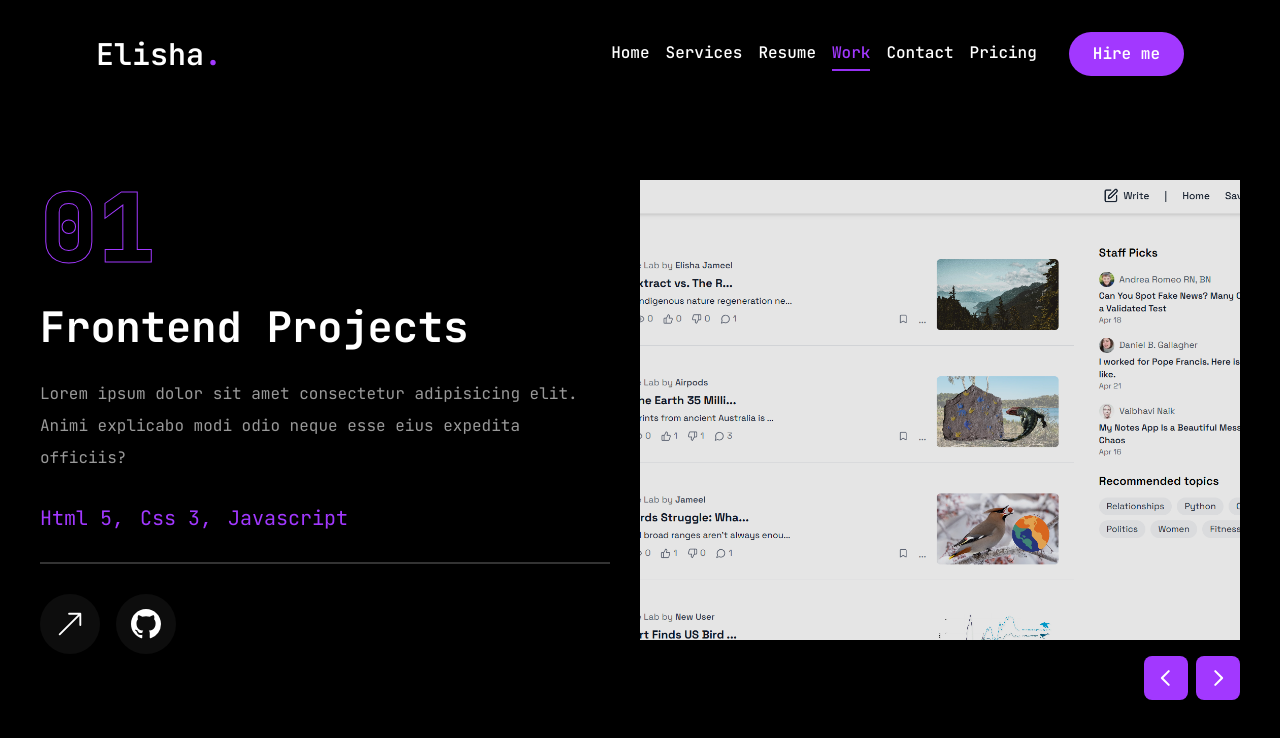
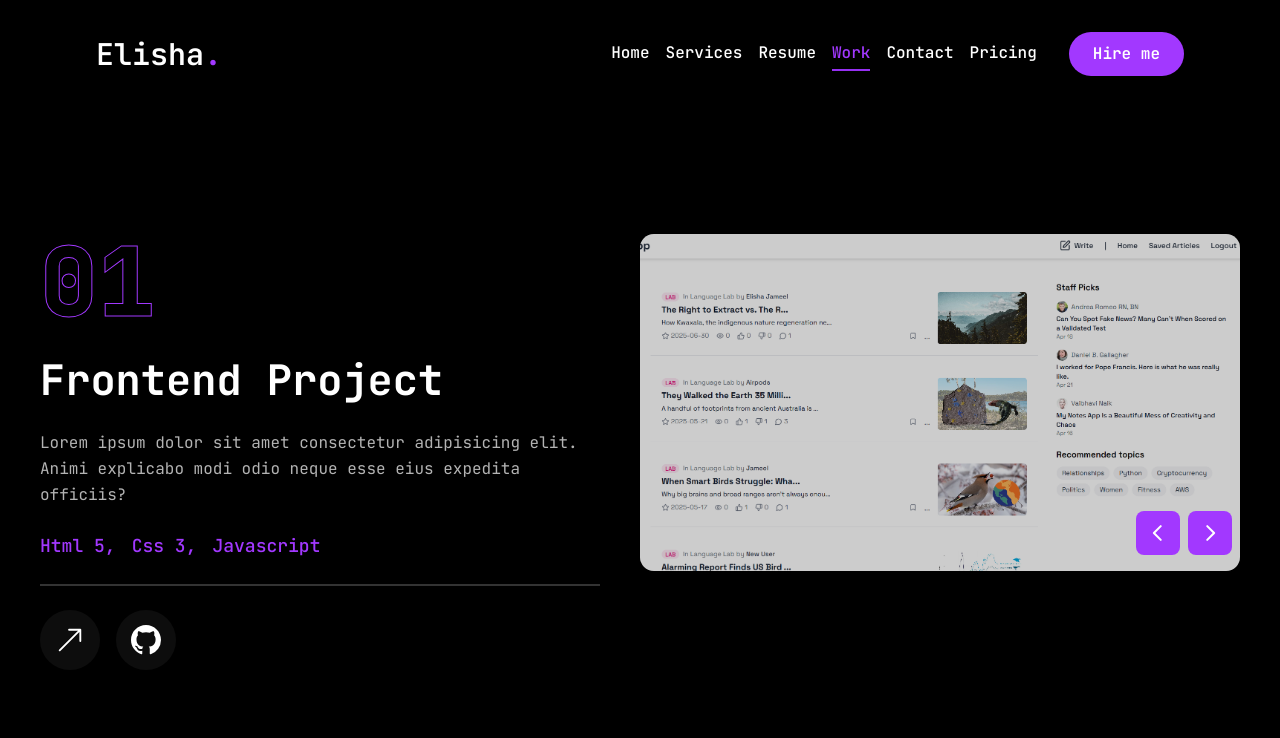
Before and after one commit to elishabhatti/elisha-portfolio, a Next.js app: page /work in a window 1280 px wide. Shown: the top 738 px of the page. Built offline with nearby package versions, Linux system fonts and the light colour scheme.

Commit message:
changed the style of the images

```diff
--- a/app/work/page.jsx
+++ b/app/work/page.jsx
@@ -52,7 +52,7 @@ const projects = [
   {
     num: "04",
     category: "frontend",
-    title: "project 3",
+    title: "project 4",
     description:
       "Lorem ipsum dolor sit amet consectetur adipisicing elit. Animi explicabo modi odio neque esse eius expedita officiis?",
     stack: [{ name: "Next.js" }, { name: "Tailwind.css" }],
@@ -61,13 +61,12 @@ const projects = [
     github: "",
   },
 ];
+
 const Work = () => {
   const [project, setProject] = useState(projects[0]);
 
   const handleSlideChange = (swiper) => {
-    // get current slide index
-    const currentIndex = swiper.activeIndex;
-    setProject(projects[currentIndex]);
+    setProject(projects[swiper.activeIndex]);
   };
 
   return (
@@ -75,49 +74,53 @@ const Work = () => {
       initial={{ opacity: 0 }}
       animate={{
         opacity: 1,
-        transition: { delay: 1.4, duration: 0.4, ease: "easeIn" },
+        transition: { delay: 0.6, duration: 0.6, ease: "easeInOut" },
       }}
-      className="min-h-[80vh] flex flex-col mt-6 justify-center px-6 py-12 xl:px-10"
+      className="min-h-[80vh] flex flex-col mt-6 justify-center px-4 sm:px-6 lg:px-10 py-10"
     >
       <div className="container mx-auto">
-        <div className="flex flex-col xl:flex-row xl:gap-[30px]">
-          <div className="w-full xl:w-[50%] xl:h-[460px] flex flex-col xl:justify-between order-2 xl:order-none">
-            <div className="group flex flex-col xl:gap-[30px] gap-[10px] h-[50%]">
-              {/* outline num */}
-              <div className="xl:text-8xl text-4xl leading-none font-extrabold text-transparent text-outline">
+        <div className="flex flex-col xl:flex-row gap-10">
+          {/* LEFT - Project Info */}
+          <div className="w-full xl:w-1/2 flex flex-col justify-between order-2 xl:order-none">
+            <div className="group flex flex-col gap-6">
+              {/* outline number */}
+              <div className="text-5xl sm:text-7xl xl:text-8xl font-extrabold text-transparent text-outline leading-none">
                 {project.num}
               </div>
-              {/* project category */}
-              <h2 className="xl:text-[42px] text-[22px] font-bold leading-none text-white group-hover:primary-text-color transition-all duration-500 capitalize">
-                {project.category} projects
+
+              {/* category */}
+              <h2 className="text-2xl sm:text-3xl xl:text-[42px] font-bold leading-tight text-white group-hover:primary-text-color transition-colors duration-500 capitalize">
+                {project.category} project
               </h2>
-              {/* project description */}
-              <p className="text-white/60">{project.description}</p>
+
+              {/* description */}
+              <p className="text-sm sm:text-base text-white/70 leading-relaxed">
+                {project.description}
+              </p>
+
               {/* stack */}
-              <ul className="flex gap-4">
-                {project.stack.map((item, index) => {
-                  return (
+              <ul className="flex flex-wrap gap-2 sm:gap-4">
+                {project.stack.map((item, index) => (
                   <li
                     key={index}
-                      className="xl:text-xl text-md primary-text-color"
+                    className="text-sm sm:text-lg font-medium primary-text-color"
                   >
                     {item.name}
-                      {/* remove the last coma */}
                     {index !== project.stack.length - 1 && ","}
                   </li>
-                  );
-                })}
+                ))}
               </ul>
-              {/* border */}
+
               <div className="border border-white/20"></div>
-              {/* button */}
-              <div className="flex invert-0 items-center gap-4 ">
-                {/* live project button */}
-                <Link href={project.live}>
+
+              {/* buttons */}
+              <div className="flex items-center gap-4">
+                {/* live */}
+                <Link href={project.live || "#"} target="_blank">
                   <TooltipProvider delayDuration={100}>
                     <Tooltip>
-                      <TooltipTrigger className="xl:w-[60px] xl:h-[60px] w-[50px] h-[50px] rounded-full bg-white/5 flex justify-center items-center group">
-                        <BsArrowUpRight className="text-white text-3xl group-hover:primary-text-color" />
+                      <TooltipTrigger className="w-12 h-12 sm:w-[60px] sm:h-[60px] rounded-full bg-white/5 flex justify-center items-center group transition hover:bg-white/10">
+                        <BsArrowUpRight className="text-white text-2xl sm:text-3xl group-hover:primary-text-color transition-colors" />
                       </TooltipTrigger>
                       <TooltipContent>
                         <p>Live Project</p>
@@ -125,14 +128,16 @@ const Work = () => {
                     </Tooltip>
                   </TooltipProvider>
                 </Link>
-                <Link href={project.github}>
+
+                {/* github */}
+                <Link href={project.github || "#"} target="_blank">
                   <TooltipProvider delayDuration={100}>
                     <Tooltip>
-                      <TooltipTrigger className="xl:w-[60px] xl:h-[60px] w-[50px] h-[50px] rounded-full bg-white/5 flex justify-center items-center group">
-                        <BsGithub className="text-white text-3xl group-hover:primary-text-color" />
+                      <TooltipTrigger className="w-12 h-12 sm:w-[60px] sm:h-[60px] rounded-full bg-white/5 flex justify-center items-center group transition hover:bg-white/10">
+                        <BsGithub className="text-white text-2xl sm:text-3xl group-hover:primary-text-color transition-colors" />
                       </TooltipTrigger>
                       <TooltipContent>
-                        <p>Github repository</p>
+                        <p>Github Repo</p>
                       </TooltipContent>
                     </Tooltip>
                   </TooltipProvider>
@@ -140,36 +145,37 @@ const Work = () => {
               </div>
             </div>
           </div>
-          <div className="w-full xl:w-[50%]">
+
+          {/* RIGHT - Swiper */}
+          <div className="w-full xl:w-1/2">
             <Swiper
-              spaceBetween={30}
+              spaceBetween={20}
               slidesPerView={1}
-              className="xl:h-[520px] mb-12"
+              className="w-full"
               onSlideChange={handleSlideChange}
             >
-              {projects.map((project, index) => {
-                return (
-                  <SwiperSlide className="w-full" key={index}>
-                    <div className="h-[460px] relative group flex justify-center items-center bg-pink-50/20">
+              {projects.map((p, index) => (
+                <SwiperSlide key={index}>
+                  <div className="relative w-full aspect-video rounded-xl overflow-hidden shadow-lg group">
                     {/* overlay */}
-                      <div className="absolute top-0 bottom-0 w-full h-full bg-black/10 z-10"></div>
+                    <div className="absolute inset-0 bg-black/20 z-10 group-hover:bg-black/10 transition"></div>
+
                     {/* image */}
-                      <div className="relative w-full h-full">
                     <Image
-                          src={project.image}
+                      src={p.image}
+                      alt={p.num}
                       fill
                       className="object-cover"
-                          alt={project.num}
+                      priority={index === 0}
                     />
                   </div>
-                    </div>
                 </SwiperSlide>
-                );
-              })}
-              {/* slider buttons */}
+              ))}
+
+              {/* custom buttons */}
               <WorkSliderBtns
-                btnStyles="bg-[#a238ff] rounded-md  text-white text-[22px] w-[44px] h-[44px] flex justify-center items-center transition-all"
-                containerStyles="flex gap-2 absolute right-0 bottom-[calc(50%_-_22px)] xl:bottom-0 z-20 w-full justify-between xl:w-max xl:justify-none"
+                btnStyles="bg-[#a238ff] rounded-md text-white text-[20px] sm:text-[22px] w-10 h-10 sm:w-11 sm:h-11 flex justify-center items-center transition-all hover:scale-105"
+                containerStyles="flex gap-2 absolute right-2 bottom-2 sm:bottom-4 z-20 w-auto"
               />
             </Swiper>
           </div>
```
Lines whose indentation alone changed are shown as unchanged.
